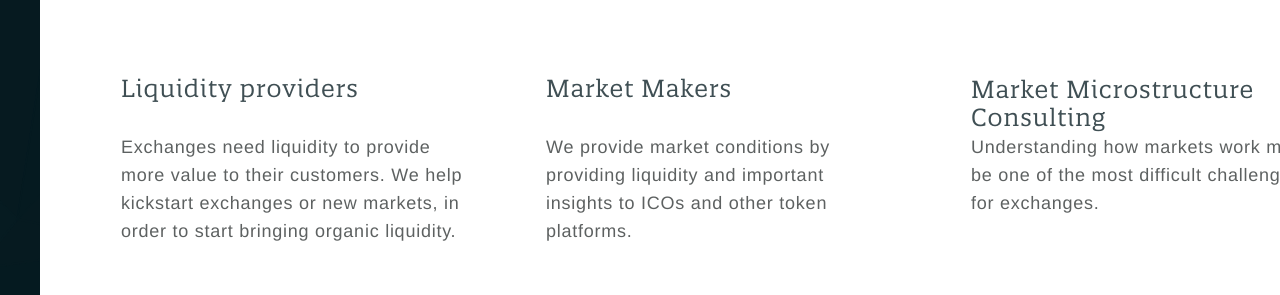
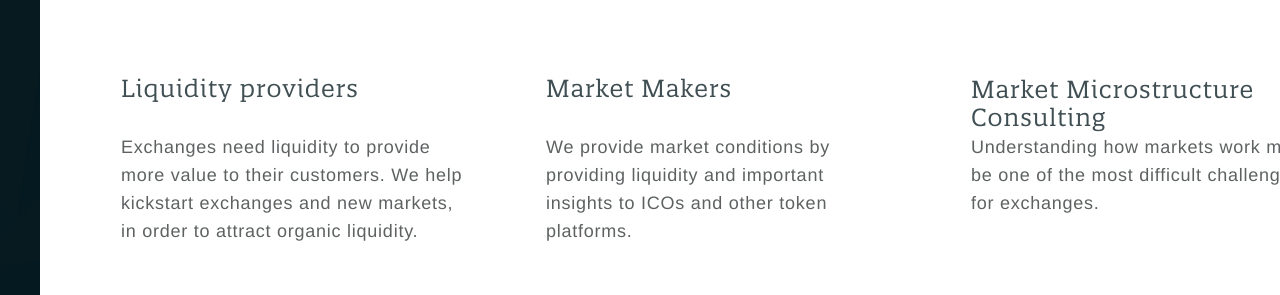
Before and after one commit to mariorz/mariorz.github.io, a plain HTML site: page index.html in a window 1280 px wide. Shown: the part 1601-1896 px from the top of the page. Drawn offline with Linux system fonts and the light colour scheme.

Commit message:
copytext updates

```diff
--- a/index.html
+++ b/index.html
@@ -64,7 +64,7 @@
                     Liquidity providers
                 </div>
                 <div class="exchangesneedliqui">
-                    Exchanges need liquidity to provide more value to their customers. We help kickstart exchanges or new markets, in order to start bringing organic liquidity.
+                    Exchanges need liquidity to provide more value to their customers. We help kickstart exchanges and new markets, in order to attract organic liquidity.
                 </div>
                 <div class="marketmakers">
                     Market Makers
```
Also changed, not shown: idxw/index.html (renamed from idxc/index.html).
